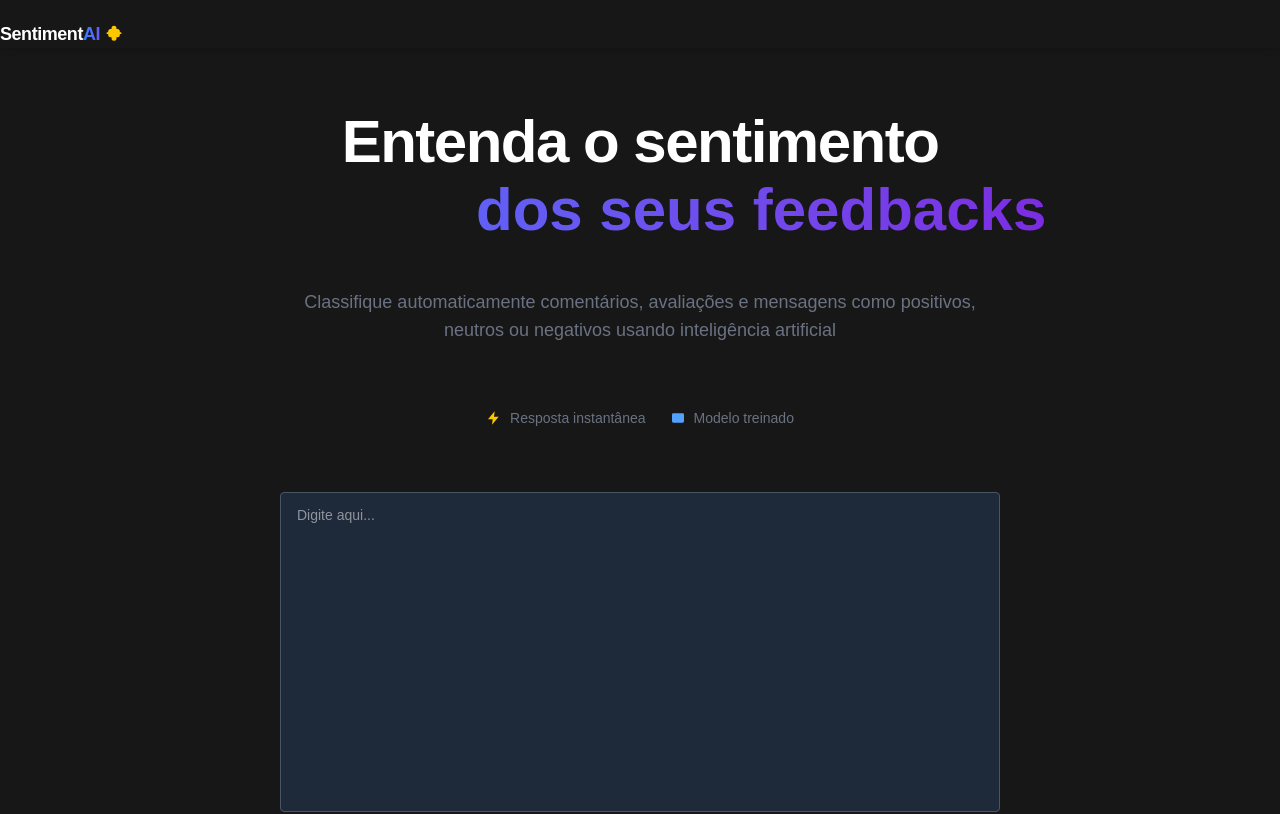
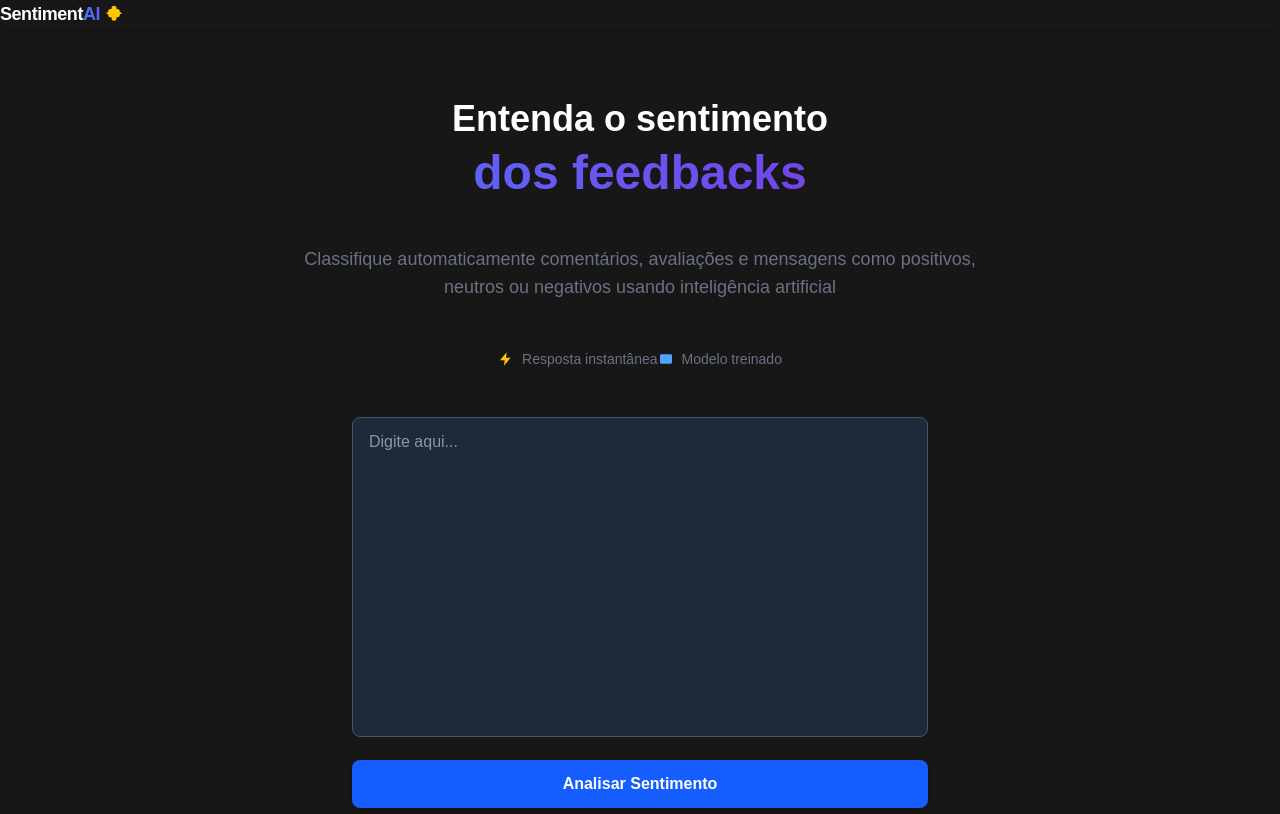
Before and after one commit to Hackathon-ONE-II/SentimentAPI, a Next.js app in the folder frontend/sentimentos-api/: page /tela-principal in a window 1280 px wide. Shown: the top 814 px of the page. Built offline with nearby package versions, Linux system fonts and the light colour scheme.

Commit message:
style: responsividade resolvida

```diff
--- a/frontend/sentimentos-api/app/globals.css
+++ b/frontend/sentimentos-api/app/globals.css
@@ -29,30 +29,3 @@ body {
 }
 
 /* Responsividade específica para telas pequenas (<= 390px) */
-@media (max-width: 390px) {
-  header {
-    padding-top: 0.5rem;
-  }
-
-  main {
-    padding-left: 0.5rem !important;
-    padding-right: 0.5rem !important;
-  }
-
-  /* Garantir que os wrappers ocupem largura total em telas pequenas */
-  .card-wrapper,
-  .result-wrapper {
-    width: 100% !important;
-    max-width: 360px !important;
-    margin-left: auto !important;
-    margin-right: auto !important;
-    padding-left: 0.25rem;
-    padding-right: 0.25rem;
-  }
-
-  /* Ajustes de tamanho de fonte para legibilidade */
-  header h1,
-  .text-lg {
-    font-size: 1rem !important;
-  }
-}
--- a/frontend/sentimentos-api/app/page.tsx
+++ b/frontend/sentimentos-api/app/page.tsx
@@ -84,7 +84,7 @@ export default function Home() {
 
           <button
             onClick={handleLogin}
-            className="mt-4 px-6 py-2 bg-blue-600 hover:bg-blue-700 text-white rounded transition"
+            className="mt-4 px-6 py-2 bg-blue-600 hover:bg-blue-700 text-white rounded transition cursor-pointer"
           >
             Entrar
           </button>
--- a/frontend/sentimentos-api/app/tela-principal/page.tsx
+++ b/frontend/sentimentos-api/app/tela-principal/page.tsx
@@ -23,31 +23,41 @@ export default function TelaPrincipal() {
   const [resultadoApi, setResultadoApi] = useState<ResultadoAnalise | null>(null);
 
 return (
-    <div className="flex min-h-screen items-center justify-center flex-col">
-      <header className="fixed top-0 left-0 right-0 w-full z-50 shadow-md hover:shadow-lg transition-shadow duration-300 pt-5">
+  <div className="min-h-screen flex flex-col">
+    <header className="fixed top-0 left-0 right-0 z-50 bg-background shadow-md">
       <Titulo />
     </header>
-      <main className="relative container mx-auto px-4 py-8 space-y-12 mt-20">
+
+    <main className="flex-1 w-full pt-24 px-4 md:px-8 max-w-7xl mx-auto space-y-12">
       <TextoPrincipal />
       <Subtitulo />
 
-        <div className="flex flex-wrap items-center justify-center gap-6 pt-4 animate-slide-up" style={{ animationDelay: '0.3s' }}>
+      <div className="flex justify-center">
         <ReferenciaTextual />
       </div>
 
-        <div className="flex flex-wrap items-center justify-center gap-6 pt-4 animate-slide-up" style={{ animationDelay: '0.3s' }}>
-          <div className="w-180 flex-col items-center gap-2 mb-10">
-            <CardPrincipal onTextoChange={setTextoAnalisado} onAnalise={setResultadoApi} />
-          </div>
+      {/* Card + Resultado */}
+      <div className="grid grid-cols-1 lg:grid-cols-1 gap-8 place-items-center">
+
+        {/* CardPrincipal */}
+        <div className="w-full max-w-xl">
+          <CardPrincipal
+            onTextoChange={setTextoAnalisado}
+            onAnalise={setResultadoApi}
+          />
         </div>
 
+        {/* Resultado */}
         {resultadoApi && (
-          <div className="flex flex-wrap items-center justify-center gap-6 pt-4 animate-slide-up" style={{ animationDelay: '0.3s' }}>
-            <div className="w-200 flex-col items-center gap-2 mb-10 ml-27">
-              <Resultado textoAnalisado={textoAnalisado} resultadoApi={resultadoApi} />
-            </div>
+          <div className="w-full max-w-xl">
+            <Resultado
+              textoAnalisado={textoAnalisado}
+              resultadoApi={resultadoApi}
+            />
           </div>
         )}
+
+      </div>
 
       <Footer />
     </main>
--- a/frontend/sentimentos-api/components/CardPrincipal.tsx
+++ b/frontend/sentimentos-api/components/CardPrincipal.tsx
@@ -63,24 +63,49 @@ export default function CardPrincipal({ onTextoChange, onAnalise }: CardPrincipa
   };
 
 return (
-    <>
-      <div className="w-full animate-slide-up">
+  <div className="w-full space-y-4">
     <textarea
       placeholder="Digite aqui..."
       value={texto}
       onChange={handleTextoChange}
-          className="w-full h-80 px-4 py-3 bg-gray-800 text-white rounded border border-gray-600 focus:outline-none focus:border-blue-500 transition resize-none placeholder-shown:text-sm"
+      className="
+        w-full
+        min-h-[200px]
+        md:min-h-[320px]
+        px-4 py-3
+        bg-gray-800
+        text-white
+        rounded-lg
+        border border-gray-600
+        focus:outline-none
+        focus:border-blue-500
+        transition
+        resize-none
+      "
     />
-      </div>
-      <div className="mt-6">
+
     <button
       onClick={handleAnalisar}
       disabled={carregando}
-          className="w-full px-6 py-3 bg-blue-600 text-white font-semibold rounded-lg hover:bg-blue-700 active:bg-blue-800 cursor-pointer transition duration-200 shadow-md disabled:opacity-50 disabled:cursor-not-allowed"
+      className="
+        w-full
+        px-6 py-3
+        bg-blue-600
+        text-white
+        font-semibold
+        rounded-lg
+        hover:bg-blue-700
+        active:bg-blue-800
+        transition
+        duration-200
+        shadow-md
+        disabled:opacity-50
+        disabled:cursor-not-allowed
+        cursor-pointer
+      "
     >
       {carregando ? 'Analisando...' : 'Analisar Sentimento'}
     </button>
   </div>
-    </>
-  )
+);
 }
--- a/frontend/sentimentos-api/components/Resultado.tsx
+++ b/frontend/sentimentos-api/components/Resultado.tsx
@@ -18,44 +18,71 @@ interface ResultadoProps {
 export default function Resultado({ textoAnalisado, resultadoApi }: ResultadoProps) {
 
 return (
-    <div className="w-full max-w-2xl p-8 bg-linear-to-br from-slate-900 to-slate-800 border-2 border-green-500 rounded-lg">
-      <div className="flex justify-between items-start mb-8">
-        <h2 className="text-xl text-green-400">Resultado da Análise</h2>
-        <div className="flex items-center gap-2 px-3 py-1 bg-green-500/20 border border-green-500 rounded-full">
-          <span className="text-2xl">👍</span>
-          <span className="text-green-400 font-semibold">{resultadoApi.previsao || resultadoApi.prediction}</span>
+  <div className="w-full p-4 md:p-6 bg-gradient-to-br from-slate-900 to-slate-800 border border-green-500 rounded-xl space-y-6">
+
+    {/* Header */}
+    <div className="flex flex-col sm:flex-row sm:items-center sm:justify-between gap-4">
+      <h2 className="text-lg md:text-xl text-green-400 font-semibold">
+        Resultado da Análise
+      </h2>
+
+      <div className="flex items-center gap-2 px-3 py-1 bg-green-500/20 border border-green-500 rounded-full w-fit">
+        <span className="text-xl">👍</span>
+        <span className="text-green-400 font-semibold text-sm md:text-base">
+          {resultadoApi.previsao || resultadoApi.prediction}
+        </span>
       </div>
     </div>
 
-      <div className="mb-8">
-        <div className="flex items-center gap-2 mb-3">
-          <span className="text-xl">📈</span>
+    {/* Confiança */}
+    <div className="space-y-2">
+      <div className="flex items-center gap-2 text-sm md:text-base">
+        <span>📈</span>
         <span className="text-gray-400">Confiança da Predição</span>
-          <span className="text-3xl font-bold text-green-400 ml-auto">{Math.round((resultadoApi.probabilidade || resultadoApi.confidence || 0) * 100)}%</span>
+        <span className="ml-auto text-xl md:text-2xl font-bold text-green-400">
+          {Math.round((resultadoApi.probabilidade || resultadoApi.confidence || 0) * 100)}%
+        </span>
       </div>
+
       <div className="w-full bg-gray-700 rounded-full h-3 overflow-hidden">
-          <div className="bg-green-500 h-full rounded-full" style={{ width: `${(resultadoApi.probabilidade || resultadoApi.confidence || 0) * 100}%` }}></div>
+        <div
+          className="bg-green-500 h-full rounded-full transition-all duration-300"
+          style={{ width: `${(resultadoApi.probabilidade || resultadoApi.confidence || 0) * 100}%` }}
+        />
       </div>
     </div>
 
-      <div className="mb-8">
-        <h3 className="text-gray-400 text-sm mb-3">Texto Analisado</h3>
-        <p className="text-gray-300 italic bg-gray-800/50 p-4 rounded border border-gray-700">
+    {/* Texto analisado */}
+    <div className="space-y-2">
+      <h3 className="text-gray-400 text-sm">Texto Analisado</h3>
+      <p className="text-gray-300 italic bg-gray-800/50 p-3 md:p-4 rounded border border-gray-700 text-sm md:text-base break-words">
         {textoAnalisado}
       </p>
     </div>
 
+    {/* Palavras-chave */}
     {resultadoApi.principais_palavras && resultadoApi.principais_palavras.length > 0 && (
-        <div className="mb-8">
-          <div className="flex items-center gap-2 mb-3">
-            <span className="text-xl">🔑</span>
+      <div className="space-y-3">
+        <div className="flex items-center gap-2 text-sm md:text-base">
+          <span>🔑</span>
           <span className="text-gray-400">Principais Palavras</span>
         </div>
+
         <div className="flex flex-wrap gap-2">
           {resultadoApi.principais_palavras.map((palavra, index) => (
             <span
               key={index}
-                className="px-3 py-1 bg-blue-500/20 border border-blue-500 rounded-full text-blue-300 text-sm font-medium hover:bg-blue-500/30 transition"
+              className="
+                px-3 py-1
+                bg-blue-500/20
+                border border-blue-500
+                rounded-full
+                text-blue-300
+                text-xs md:text-sm
+                font-medium
+                hover:bg-blue-500/30
+                transition
+              "
             >
               {palavra}
             </span>
@@ -64,5 +91,5 @@ export default function Resultado({ textoAnalisado, resultadoApi }: ResultadoPro
       </div>
     )}
   </div>
-  )
+);
 }
--- a/frontend/sentimentos-api/components/TextoPrincipal.tsx
+++ b/frontend/sentimentos-api/components/TextoPrincipal.tsx
@@ -1,14 +1,14 @@
 
 export default function TextoPrincipal() {
   return (
-    <>
-        <h1 className="text-6xl font-semibold text-white mb-2 text-center tracking-tight animate-slide-up">
+    <div className="text-center space-y-2">
+        <h1 className="text-3xl md:text-4xl font-semibold text-white mb-2 text-center leading-tight animate-slide-up">
                 Entenda o sentimento
-            </h1>
-            <h1 className="text-6xl font-semibold bg-linear-to-r from-blue-500 to-purple-700 bg-clip-text text-transparent px-2.5 pl-115" style={{ animationDelay: '0.1s' }}>
-                dos seus feedbacks
         </h1>
-    </>
+        <p className="text-lg md:text-5xl font-semibold bg-linear-to-r from-blue-500 to-purple-700 bg-clip-text text-transparent" style={{ animationDelay: '0.1s' }}>
+                dos feedbacks
+        </p>
+    </div>
 
   )
 }
```
Lines whose indentation alone changed are shown as unchanged.
